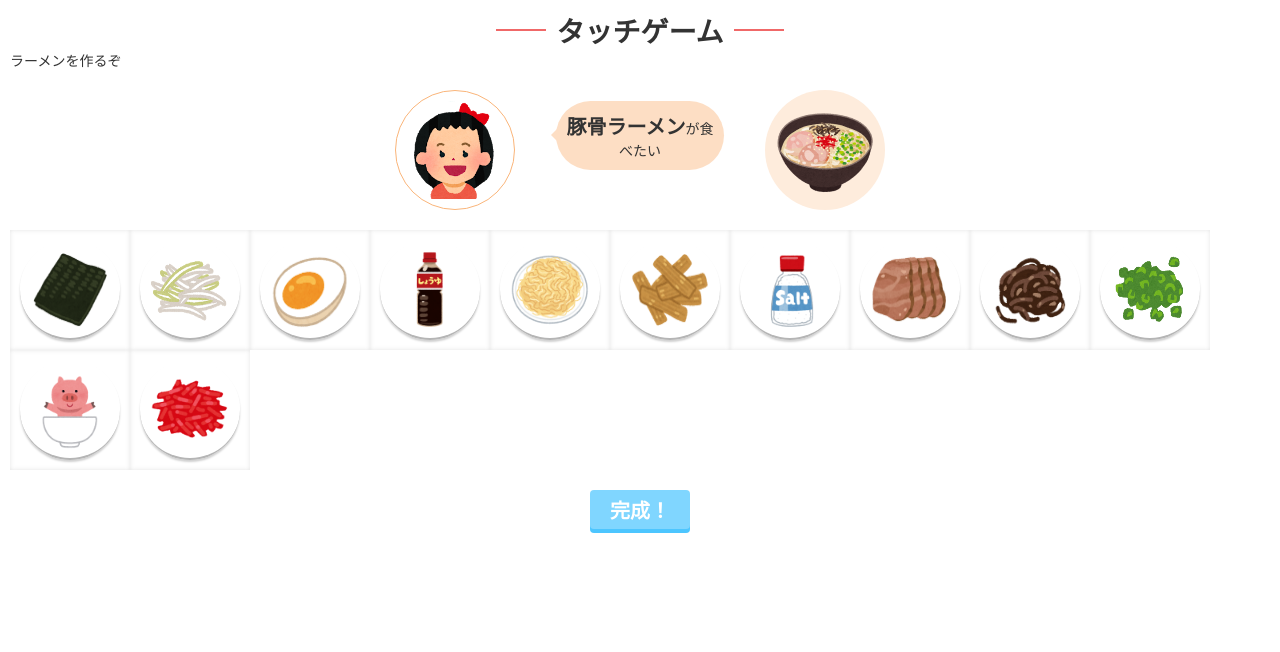
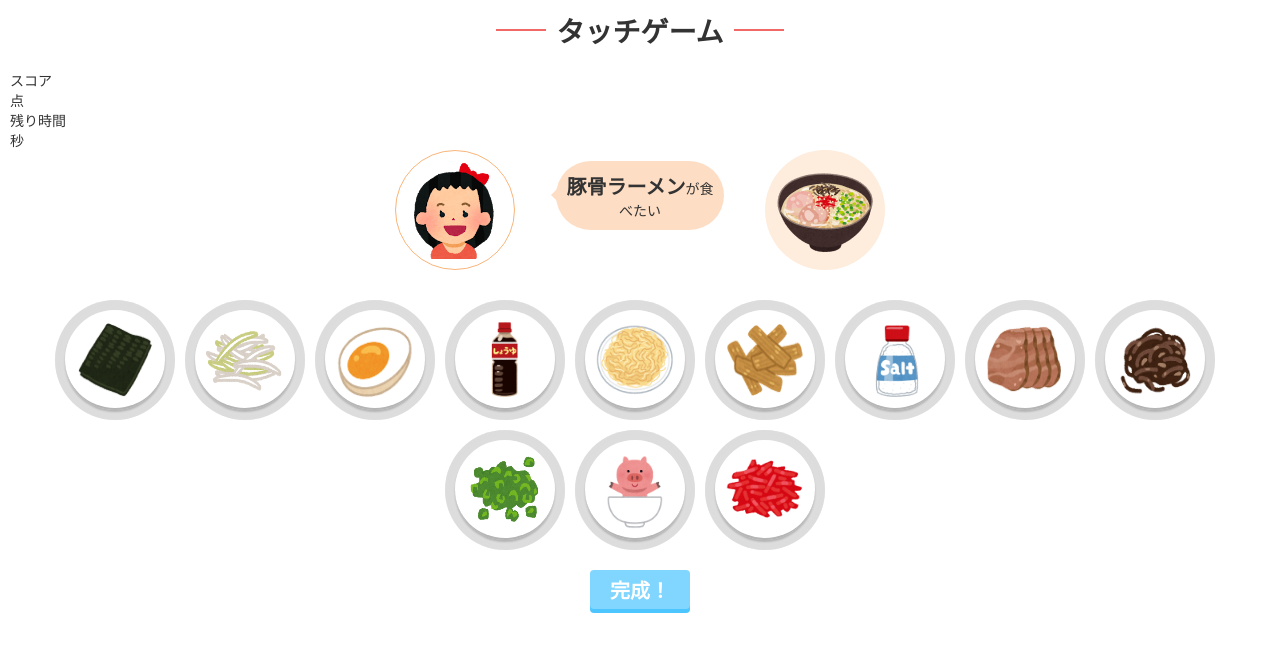
Before and after one commit to harutete/touch-game, a website built with webpack: page index.html in a window 1280 px wide. Both pictures are taken after a click on the button "はじめる". Built offline with nearby package versions, Linux system fonts and the light colour scheme.

Commit message:
スタイル修正・スコアとタイムの枠を作る

```diff
--- a/index.html
+++ b/index.html
@@ -14,8 +14,15 @@
       <button class="js-btn-start btn-start" type="button">はじめる</button>
     </div>
     <div class="js-content-playing-screen content-playing-screen">
-      <div>
-        <div class="content-score js-content-score"></div>
+      <div class="content-playing-state">
+        <div class="content-playing-score">
+          <p>スコア</p>
+          <div class="content-score-wrap"><span class="js-content-score text-content-score"></span>点</div>
+        </div>
+        <div class="content-playing-time">
+          <p>残り時間</p>
+          <div class="content-time-wrap"><span class="js-content-time text-content-time"></span>秒</div>
+        </div>
       </div>
       <div class="content-customer">
         <div class="content-customer-img">
--- a/src/js/app.ts
+++ b/src/js/app.ts
@@ -20,8 +20,11 @@ class TouchGame {
   }
   indicatePlayingScreen() {
     const playingScreen = document.querySelector('.js-content-playing-screen') as HTMLElement
+    const beforeScreen = document.querySelector('.js-content-before-screen') as HTMLElement
+
     this._startBtn.style.display = 'none'
     playingScreen.style.display = 'block'
+    beforeScreen.style.display = 'none'
   }
   setSelectedMenuContent() {
     const menu = menuData
--- a/src/sass/style.scss
+++ b/src/sass/style.scss
@@ -31,6 +31,15 @@ img {
 .content {
   &-wrapper {
     padding: 10px;
+  }
+  &-before-screen {
+    display: flex;
+    align-items: center;
+    flex-direction: column;
+    margin-top: 20px;
+    & > * + * {
+      margin-top: 15px;
+    }
   }
   &-playing-screen {
     body[data-script-enabled="true"] & {
@@ -67,14 +76,18 @@ img {
   &-order-ingredients {
     display: flex;
     flex-wrap: wrap;
+    justify-content: center;
     background: $color-white;
-    margin: 20px auto 0;
+    margin: 20px 0 0 -20px;
     .panel-ingredients {
       display: inline-block;
       position: relative;
+      background: $color-gray;
+      border-radius: 50%;
+      box-shadow: inset 0 0 4px rgba($color-gray, .8);
       width: 120px;
       height: 120px;
-      box-shadow: inset 0 0 4px rgba($color-gray, .8);
+      margin: 10px 0 0 10px;
       padding: 10px 0 0 10px;
       &-inner {
         cursor: pointer;
@@ -186,8 +199,7 @@ img {
     }
     box-shadow: 0 4px 0 0 darken($color-red, 10%);
     color: $color-white;
-    margin-top: 20px;
-    padding: 5px 10px;
+    padding: 5px 15px;
     &:active {
       bottom: -1px;
     }
```
